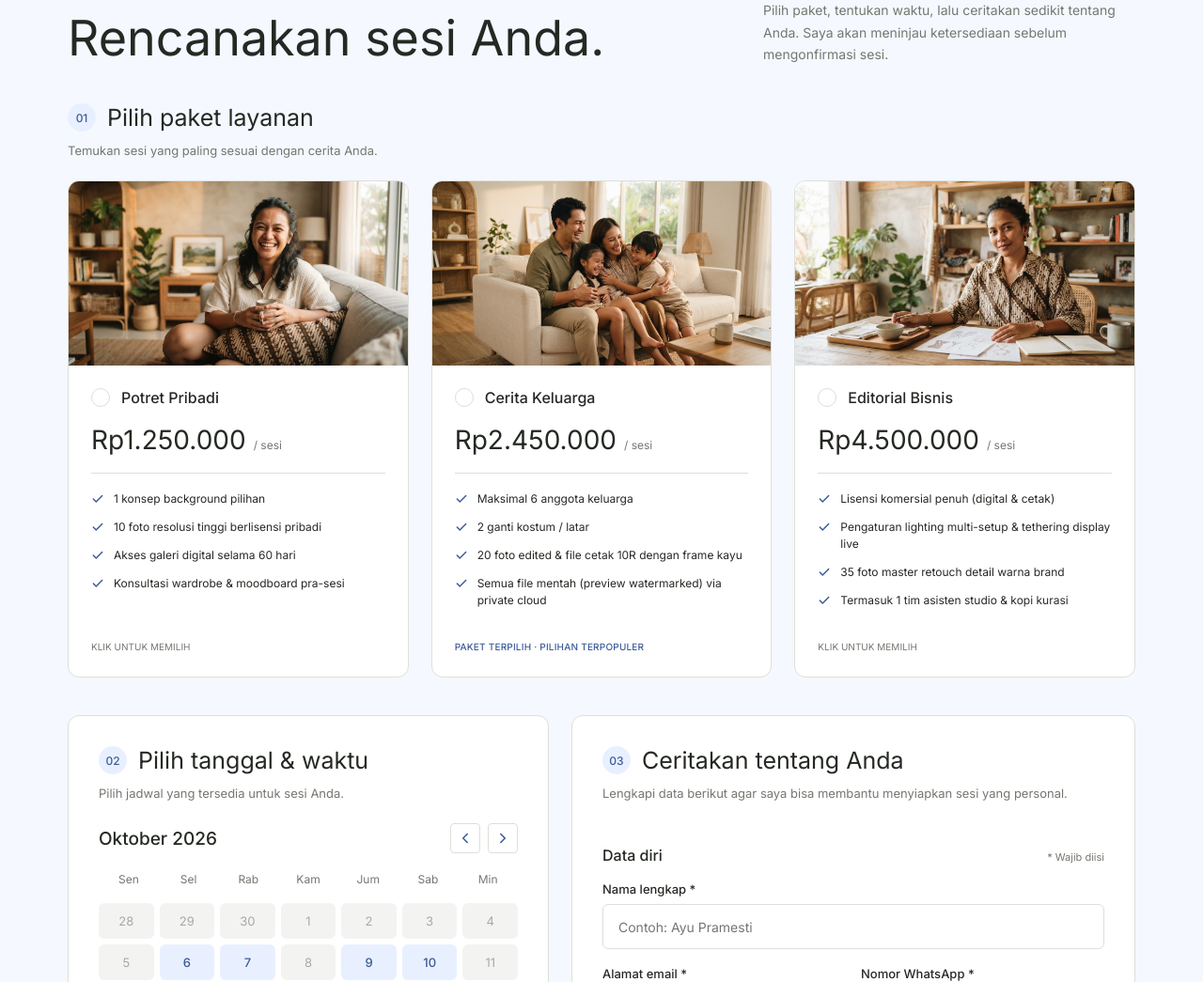
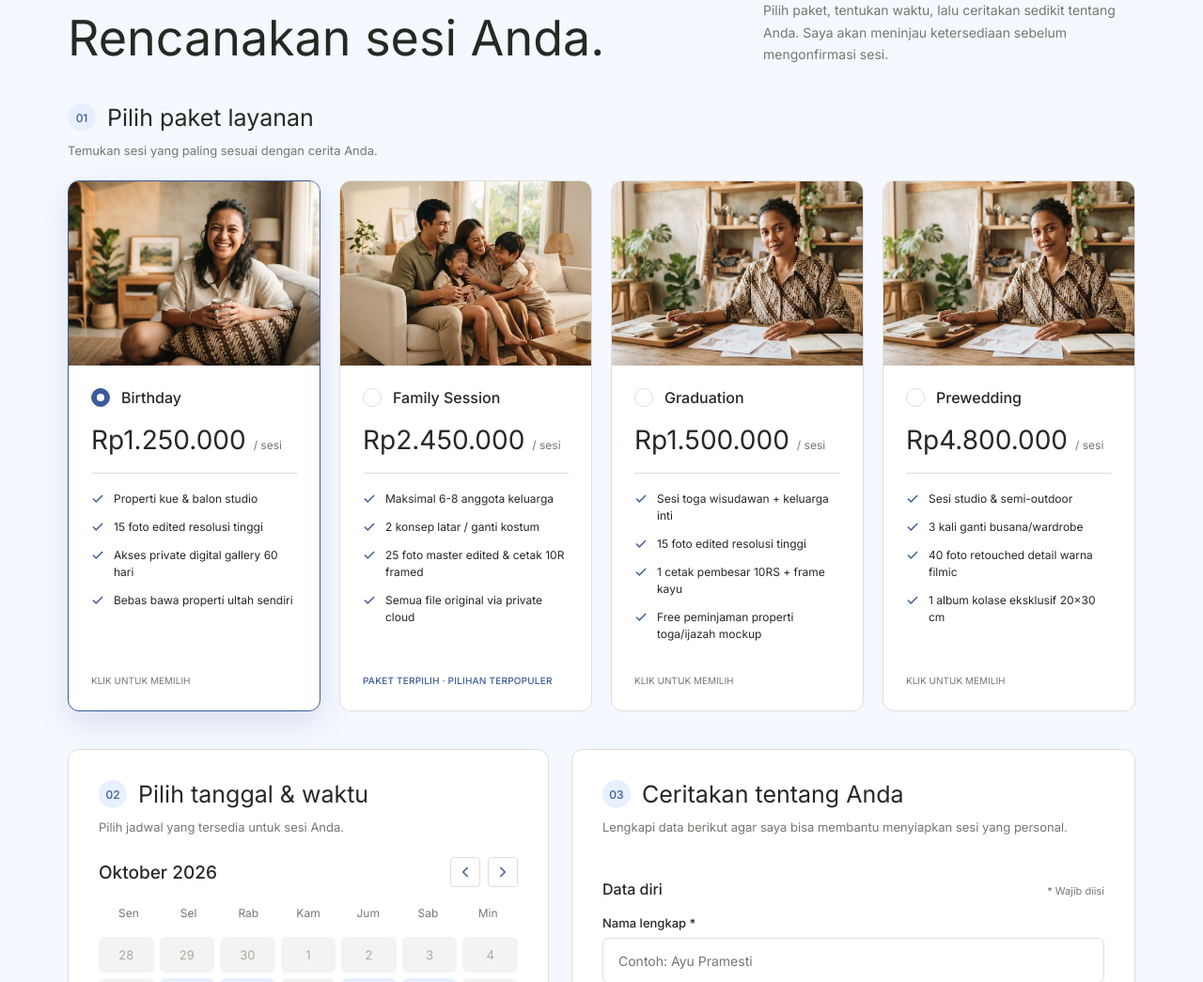
Before and after one commit to alipratama24/Projek-UT, a Laravel app: page /pemesanan?package=birthday in a window 1280 px wide. Shown: the part 263-1308 px from the top of the page at 94% size. Run offline with Laravel 12, Linux system fonts and the light colour scheme; data comes from the database, SQL or seed files in the repository.

Commit message:
feat(packages): implement 4 studio packages (birthday, family session, graduation, prewedding)

```diff
--- a/app/Http/Controllers/BookingController.php
+++ b/app/Http/Controllers/BookingController.php
@@ -21,9 +21,17 @@ class BookingController extends Controller
 
         $packages = $dbPackages->map(function ($pkg) {
             $imageMap = [
-                'potret-pribadi' => 'paket-1.png',
-                'cerita-keluarga' => 'paket-2.png',
-                'editorial-bisnis' => 'paket-3.png',
+                'birthday' => 'paket-1.png',
+                'family-session' => 'paket-2.png',
+                'graduation' => 'paket-3.png',
+                'prewedding' => 'paket-4.png',
+            ];
+
+            $locationNotes = [
+                'birthday' => 'Sesi indoor studio dengan dekorasi pesta ulang tahun terkurasi.',
+                'family-session' => 'Family session mencakup 2 konsep background studio atau 1 lokasi rumah.',
+                'graduation' => 'Sesi studio foto toga bersama keluarga inti dan teman terdekat.',
+                'prewedding' => 'Sesi studio eksklusif & semi-outdoor terarah dengan moodboard puitis.',
             ];
 
             return [
@@ -34,11 +42,7 @@ class BookingController extends Controller
                 'raw_price' => $pkg->price,
                 'duration' => $pkg->duration_minutes ?? 60,
                 'duration_label' => $pkg->duration,
-                'location_note' => $pkg->slug === 'cerita-keluarga'
-                    ? 'Cerita Keluarga mencakup dua lokasi. Alamat dan lokasi akhir dibahas saat perencanaan.'
-                    : ($pkg->slug === 'editorial-bisnis'
-                        ? 'Editorial Bisnis mencakup beberapa lokasi studio & komersial pilihan Anda.'
-                        : 'Potret Pribadi mencakup satu lokasi pilihan Anda.'),
+                'location_note' => $locationNotes[$pkg->slug] ?? ($pkg->tagline ?: 'Satu lokasi pilihan Anda.'),
                 'image' => $imageMap[$pkg->slug] ?? 'paket-1.png',
                 'desc' => $pkg->description,
                 'items' => is_array($pkg->features) ? $pkg->features : [],
@@ -49,60 +53,73 @@ class BookingController extends Controller
         if (empty($packages)) {
             $packages = [
                 [
-                    'id' => 'potret-pribadi',
-                    'name' => 'Potret Pribadi',
-                    'price' => 'Rp4.500.000',
-                    'raw_price' => 4500000,
-                    'duration' => 45,
-                    'duration_label' => '45 menit',
-                    'location_note' => 'Potret Pribadi mencakup satu lokasi pilihan Anda.',
+                    'id' => 'birthday',
+                    'name' => 'Birthday',
+                    'price' => 'Rp1.250.000',
+                    'raw_price' => 1250000,
+                    'duration' => 60,
+                    'duration_label' => '60 menit',
+                    'location_note' => 'Sesi indoor studio dengan dekorasi pesta ulang tahun terkurasi.',
                     'image' => 'paket-1.png',
                     'items' => [
-                        'Sesi 45 menit dengan panduan ringan',
-                        'Satu lokasi pilihan Anda',
-                        '20 foto diedit dengan hati-hati',
-                        'Galeri online pribadi',
-                        'Izin cetak pribadi',
+                        'Properti kue & balon studio',
+                        '15 foto edited resolusi tinggi',
+                        'Akses private digital gallery 60 hari',
+                        'Bebas bawa properti ultah sendiri',
                     ],
                 ],
                 [
-                    'id' => 'cerita-keluarga',
-                    'name' => 'Cerita Keluarga',
-                    'price' => 'Rp9.500.000',
-                    'raw_price' => 9500000,
+                    'id' => 'family-session',
+                    'name' => 'Family Session',
+                    'price' => 'Rp2.450.000',
+                    'raw_price' => 2450000,
                     'duration' => 90,
                     'duration_label' => '90 menit',
-                    'location_note' => 'Cerita Keluarga mencakup dua lokasi. Alamat dan lokasi akhir dibahas saat perencanaan.',
+                    'location_note' => 'Family session mencakup 2 konsep background studio atau 1 lokasi rumah.',
                     'image' => 'paket-2.png',
                     'items' => [
-                        'Sesi 90 menit dengan narasi yang lebih dalam',
-                        'Dua lokasi dan dua ganti kostum',
-                        '50 foto diedit dengan hati-hati',
-                        'Panggilan perencanaan & panduan styling',
-                        'Galeri pribadi + izin cetak',
+                        'Maksimal 6-8 anggota keluarga',
+                        '2 konsep latar / ganti kostum',
+                        '25 foto master edited & cetak 10R framed',
+                        'Semua file original via private cloud',
                     ],
                 ],
                 [
-                    'id' => 'editorial-bisnis',
-                    'name' => 'Editorial Bisnis',
-                    'price' => 'Rp18.000.000',
-                    'raw_price' => 18000000,
-                    'duration' => 240,
-                    'duration_label' => '240 menit',
-                    'location_note' => 'Editorial Bisnis mencakup beberapa lokasi studio & komersial pilihan Anda.',
+                    'id' => 'graduation',
+                    'name' => 'Graduation',
+                    'price' => 'Rp1.500.000',
+                    'raw_price' => 1500000,
+                    'duration' => 60,
+                    'duration_label' => '60 menit',
+                    'location_note' => 'Sesi studio foto toga bersama keluarga inti dan teman terdekat.',
                     'image' => 'paket-3.png',
                     'items' => [
-                        'Sesi setengah hari untuk konten bisnis',
-                        'Beberapa lokasi & ganti kostum',
-                        '80 foto diedit untuk media sosial & iklan',
-                        'Arahan kreatif & moodboard',
-                        'Izin komersial untuk merek',
+                        'Sesi toga wisudawan + keluarga inti',
+                        '15 foto edited resolusi tinggi',
+                        '1 cetak pembesar 10RS + frame kayu',
+                        'Free peminjaman properti toga/ijazah mockup',
+                    ],
+                ],
+                [
+                    'id' => 'prewedding',
+                    'name' => 'Prewedding',
+                    'price' => 'Rp4.800.000',
+                    'raw_price' => 4800000,
+                    'duration' => 180,
+                    'duration_label' => '180 menit',
+                    'location_note' => 'Sesi studio eksklusif & semi-outdoor terarah dengan moodboard puitis.',
+                    'image' => 'paket-4.png',
+                    'items' => [
+                        'Sesi studio & semi-outdoor',
+                        '3 kali ganti busana/wardrobe',
+                        '40 foto retouched detail warna filmic',
+                        '1 album kolase eksklusif 20x30 cm',
                     ],
                 ],
             ];
         }
 
-        $selectedPackageId = $request->query('package', 'cerita-keluarga');
+        $selectedPackageId = $request->query('package', 'family-session');
 
         return view('pemesanan', compact('packages', 'selectedPackageId'));
     }
@@ -127,13 +144,21 @@ class BookingController extends Controller
         $package = Package::where('slug', $packageSlug)->first();
 
         $imageMap = [
-            'potret-pribadi' => 'paket-1.png',
-            'cerita-keluarga' => 'paket-2.png',
-            'editorial-bisnis' => 'paket-3.png',
+            'birthday' => 'paket-1.png',
+            'family-session' => 'paket-2.png',
+            'graduation' => 'paket-3.png',
+            'prewedding' => 'paket-4.png',
+        ];
+
+        $locationHints = [
+            'birthday' => 'Sesi studio indoor dekorasi pesta ulang tahun terkurasi.',
+            'family-session' => 'Family session mencakup 2 konsep background studio atau 1 lokasi rumah.',
+            'graduation' => 'Sesi studio foto toga bersama keluarga inti dan teman terdekat.',
+            'prewedding' => 'Sesi studio eksklusif & semi-outdoor terarah dengan moodboard puitis.',
         ];
 
         $packageName = $package ? $package->name : ucwords(str_replace('-', ' ', $packageSlug));
-        $packagePrice = $package ? $package->price : 9500000;
+        $packagePrice = $package ? $package->price : 2450000;
         $packagePriceFormatted = 'Rp' . number_format($packagePrice, 0, ',', '.');
         $packageImage = $imageMap[$packageSlug] ?? 'paket-2.png';
         $packageDesc = $package ? $package->description : 'Sesi foto terarah studio.';
@@ -142,11 +167,7 @@ class BookingController extends Controller
             'File resolusi tinggi via cloud pribadi',
             'Izin cetak pribadi'
         ];
-        $lokasiHint = $packageSlug === 'cerita-keluarga'
-            ? 'Dua lokasi termasuk dalam paket. Alamat dan lokasi akhir dibahas saat perencanaan.'
-            : ($packageSlug === 'editorial-bisnis'
-                ? 'Beberapa lokasi studio & komersial pilihan Anda.'
-                : 'Satu lokasi pilihan Anda.');
+        $lokasiHint = $locationHints[$packageSlug] ?? ($package ? $package->tagline : 'Satu lokasi pilihan Anda.');
 
         // 1. Simpan atau perbarui Customer
         $customer = Customer::updateOrCreate(
--- a/public/css/style.css
+++ b/public/css/style.css
@@ -323,8 +335,8 @@ body:has(.booking-page) .btn--outline-light:hover {
 /* Grid Pemilihan Paket (Langkah 1) */
 .package-selection-grid {
     display: grid;
-    grid-template-columns: repeat(3, 1fr);
-    gap: 24px;
+    grid-template-columns: repeat(4, 1fr);
+    gap: 20px;
 }
 .package-card-select {
     background: var(--white);
--- a/resources/views/pemesanan.blade.php
+++ b/resources/views/pemesanan.blade.php
@@ -63,7 +63,7 @@
                                 @endforeach
                             </ul>
                             <div class="pkg-card__footer">
-                                @if ($pkg['id'] === 'cerita-keluarga')
+                                @if ($pkg['id'] === 'family-session' || $pkg['id'] === 'cerita-keluarga')
                                     <span class="pkg-tag">PAKET TERPILIH · PILIHAN TERPOPULER</span>
                                 @else
                                     <span class="pkg-tag-muted">KLIK UNTUK MEMILIH</span>
--- a/routes/web.php
+++ b/routes/web.php
@@ -35,14 +35,16 @@ Route::get('/', function () {
     $dbPackages = Package::where('is_active', true)->get();
     if ($dbPackages->isNotEmpty()) {
         $imageMap = [
-            'potret-pribadi' => 'paket-1.png',
-            'cerita-keluarga' => 'paket-2.png',
-            'editorial-bisnis' => 'paket-3.png',
+            'birthday' => 'paket-1.png',
+            'family-session' => 'paket-2.png',
+            'graduation' => 'paket-3.png',
+            'prewedding' => 'paket-4.png',
         ];
         $labelMap = [
-            'potret-pribadi' => 'SESI SINGKAT, HASILNYA TETAP BERARTI',
-            'cerita-keluarga' => 'LEBIH BANYAK RUANG UNTUK BERBAGI',
-            'editorial-bisnis' => 'VISUALISASI BISNIS YANG LEBIH BERKESAN',
+            'birthday' => 'RAYAKAN HARI SPESIAL',
+            'family-session' => 'HANGAT & PENUH MAKNA',
+            'graduation' => 'MOMEN KELULUSAN TERBAIK',
+            'prewedding' => 'KISAH CINTA SINEMATIK',
         ];
 
         $packages = $dbPackages->map(function ($pkg) use ($imageMap, $labelMap) {
@@ -50,7 +52,7 @@ Route::get('/', function () {
                 'id' => $pkg->slug,
                 'image' => $imageMap[$pkg->slug] ?? 'paket-1.png',
                 'featured' => (bool)$pkg->is_featured,
-                'label' => $labelMap[$pkg->slug] ?? 'PAKET STUDIO',
+                'label' => $labelMap[$pkg->slug] ?? ($pkg->tagline ?: 'PAKET STUDIO'),
                 'name' => $pkg->name,
                 'description' => $pkg->description,
                 'price' => 'Rp' . number_format($pkg->price, 0, ',', '.'),
@@ -60,51 +62,63 @@ Route::get('/', function () {
     } else {
         $packages = [
             [
+                'id' => 'birthday',
                 'image' => 'paket-1.png',
                 'featured' => false,
-                'label' => 'SESI SINGKAT, HASILNYA TETAP BERARTI',
-                'name' => 'Potret Pribadi',
-                'description' => 'Sesi singkat untuk menangkap diri Anda dengan santai dan alami, cocok untuk profil pribadi atau kenangan pribadi.',
+                'label' => 'RAYAKAN HARI SPESIAL',
+                'name' => 'Birthday',
+                'description' => 'Sesi personal atau pesta ulang tahun dengan dekorasi balon/kue, mengabadikan momen spesial penuh kebahagiaan.',
                 'price' => 'Rp1.250.000',
                 'items' => [
-                    'Sesi 60 menit dengan panduan ringan',
-                    'Satu lokasi pilihan Anda',
-                    '10 foto diedit dengan hati-hati',
-                    'Galeri online pribadi',
-                    'Izin cetak pribadi',
+                    'Properti kue & balon studio',
+                    '15 foto edited resolusi tinggi',
+                    'Akses private digital gallery 60 hari',
+                    'Bebas bawa properti ultah sendiri',
                 ],
             ],
             [
+                'id' => 'family-session',
                 'image' => 'paket-2.png',
                 'featured' => true,
-                'label' => 'LEBIH BANYAK RUANG UNTUK BERBAGI',
-                'name' => 'Cerita Keluarga',
-                'description' => 'Untuk keluarga, pasangan, dan momen-momen yang ingin dikenang bersama.',
+                'label' => 'HANGAT & PENUH MAKNA',
+                'name' => 'Family Session',
+                'description' => 'Momen hangat keluarga tanpa kesan kaku dengan arahan pose luwes dan interaksi alami antar anggota keluarga.',
                 'price' => 'Rp2.450.000',
                 'items' => [
-                    'Sesi 90 menit dengan narasi yang lebih dalam',
-                    'Dua lokasi dan dua ganti kostum',
-                    '20 foto diedit dengan hati-hati',
-                    'Panggilan perencanaan & panduan styling',
-                    'Galeri pribadi + izin cetak',
+                    'Maksimal 6-8 anggota keluarga',
+                    '2 konsep latar / ganti kostum',
+                    '25 foto master edited & cetak 10R framed',
+                    'Semua file original via private cloud',
                 ],
             ],
             [
-                'id' => 'editorial-bisnis',
+                'id' => 'graduation',
                 'image' => 'paket-3.png',
                 'featured' => false,
-                'label' => 'VISUALISASI BISNIS YANG LEBIH BERKESAN',
-                'name' => 'Editorial Bisnis',
-                'duration' => 180,
-                'location_note' => 'Editorial Bisnis mencakup beberapa lokasi studio & komersial pilihan Anda.',
-                'description' => 'Fotografi yang disusun untuk merek lokal, kreator, dan bisnis yang ingin terlihat otentik.',
-                'price' => 'Rp4.500.000',
+                'label' => 'MOMEN KELULUSAN TERBAIK',
+                'name' => 'Graduation',
+                'description' => 'Sesi toga dan wisuda formal maupun santai bersama orang tua dan sahabat tercinta.',
+                'price' => 'Rp1.500.000',
                 'items' => [
-                    'Sesi setengah hari untuk konten bisnis',
-                    'Beberapa lokasi & ganti kostum',
-                    '35 foto diedit untuk media sosial & iklan',
-                    'Arahan kreatif & moodboard',
-                    'Izin komersial untuk merek',
+                    'Sesi toga wisudawan + keluarga inti',
+                    '15 foto edited resolusi tinggi',
+                    '1 cetak pembesar 10RS + frame kayu',
+                    'Free peminjaman properti toga/ijazah mockup',
+                ],
+            ],
+            [
+                'id' => 'prewedding',
+                'image' => 'paket-4.png',
+                'featured' => false,
+                'label' => 'KISAH CINTA SINEMATIK',
+                'name' => 'Prewedding',
+                'description' => 'Sesi pra-nikah terkonsep dengan arahan moodboard terkurasi, tata cahaya sinematik, dan hasil berstandar galeri.',
+                'price' => 'Rp4.800.000',
+                'items' => [
+                    'Sesi studio & semi-outdoor',
+                    '3 kali ganti busana/wardrobe',
+                    '40 foto retouched detail warna filmic',
+                    '1 album kolase eksklusif 20x30 cm',
                 ],
             ],
         ];
@@ -224,7 +238,8 @@ Route::prefix('admin')->group(function () {
 
         // Paket
         Route::get('/paket', function () {
-            return view('admin.paket');
+            $packages = \App\Models\Package::all();
+            return view('admin.paket', compact('packages'));
         })->name('admin.paket');
 
         // Galeri
```
Also changed, not shown: other parts of public/css/style.css (+20 -8 lines), database/seeders/DatabaseSeeder.php (+76 -52 lines), resources/views/admin/paket.blade.php (+36 -85 lines), public/images/paket-4.png (added).
